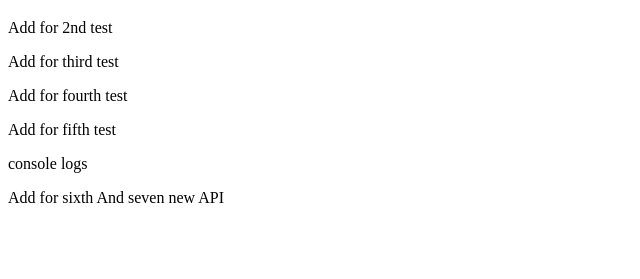
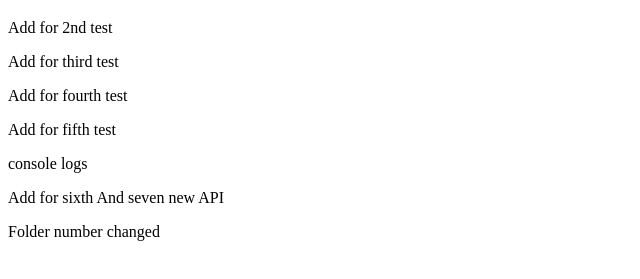
Before and after one commit to paulg44/auto-article-creator, a website: page index.html in a window 1280 px wide. Shown: the part 61-340 px from the top of the page, without its empty margins (0-640 px from the left). Drawn offline with Linux system fonts and the light colour scheme.

Commit message:
change folder number

```diff
--- a/index.html
+++ b/index.html
@@ -13,5 +13,6 @@
     <p>Add for fifth test</p>
     <p>console logs</p>
     <p>Add for sixth And seven new API</p>
+    <p>Folder number changed</p>
   </body>
 </html>
```
